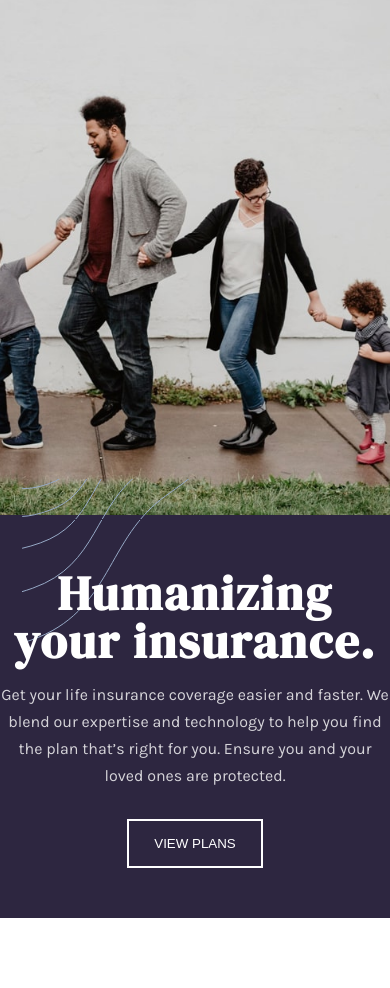
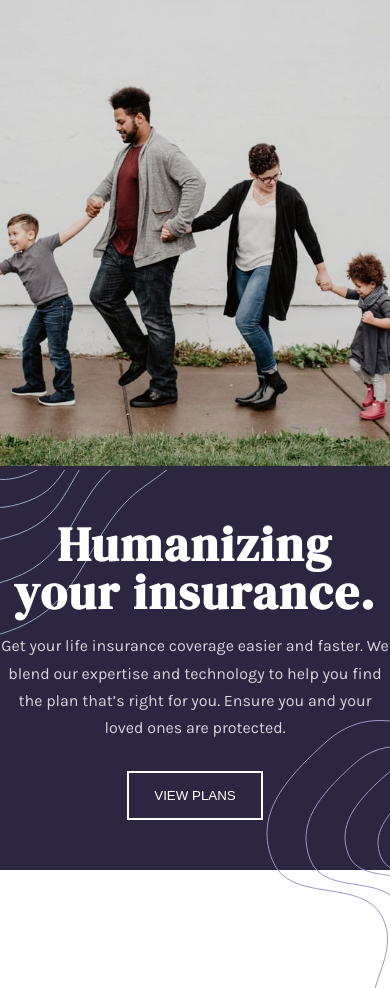
Before and after one commit to scarx2001/insur-landing, a plain HTML site: page insur-landing/index.html in a window 390 px wide. Shown: the part 65-1053 px from the top of the page. Drawn offline with Linux system fonts and the light colour scheme.

Commit message:
fixing-mobile-patterns/ SCARX-T-3

```diff
--- a/insur-landing/index.html
+++ b/insur-landing/index.html
@@ -44,7 +44,7 @@
     <section class="purple-background">
       <div class="container">
         <div class="flex align-start reverse-mobile">
-          <div style="position: relative; z-index: 2">
+          <div class="mobile-pattern" style="position: relative; z-index: 2">
             <h1 class="line-top">
               Humanizing <br />
               your insurance.
@@ -68,7 +68,7 @@
       </div>
     </section>
     <section class="container">
-      <h2 class="line-top line-violet">We’re different</h2>
+      <h2 class="line-top2 line-violet">We’re different</h2>
       <div class="flex">
         <div class="title">
           <img src="./images/icon-snappy-process.svg" alt="snappy-process" />
@@ -111,7 +111,7 @@
         </a>
       </div>
     </section>
-    <footer>
+    <footer class="footer-pattern">
       <div class="footer-container">
         <div class="flex border-bottom">
           <div>
--- a/insur-landing/style.css
+++ b/insur-landing/style.css
@@ -38,6 +38,15 @@ p {
   margin-bottom: 30px;
 }
 .line-top::before {
+  content: "";
+  height: 1px;
+  width: 150px;
+  background-color: #fff;
+  position: absolute;
+  top: 0;
+  left: 0;
+}
+.line-top2::before {
   content: "";
   height: 1px;
   width: 150px;
@@ -274,7 +283,7 @@ footer li a:hover {
     width: 100%;
   }
   .line-top::before {
-    background-color: var(--dark-violet);
+    display: none;
   }
   .container {
     padding: 0;
@@ -287,32 +296,74 @@ footer li a:hover {
     margin-bottom: 150px;
   }
   footer::before {
+    display: none;
+  }
+  .footer-pattern {
+    background-repeat: no-repeat;
+  }
+  .footer-pattern::after {
+    content: "";
     background-image: url(./images/bg-pattern-footer-mobile.svg);
+    position: absolute;
+    bottom: 0;
+    right: 0;
+    background-repeat: no-repeat;
+    background-position: top left;
+    height: 100%;
+    width: 100%;
+    background-position-y: -50px;
   }
   .btn-mob {
     margin-bottom: 50px;
   }
-  .bg-purpel {
-  }
+
   .bg-purpel::before {
     background-repeat: no-repeat;
     background-image: url(./images/bg-pattern-how-we-work-mobile.svg);
   }
+
   .img {
     margin-bottom: 0;
     width: 100%;
   }
   .mdx {
     display: inline-block;
-    margin-left: -40px;
+
+    width: 100%;
 
     max-width: calc(100% + 40px);
   }
+
+  .mobile-pattern {
+    background-repeat: no-repeat;
+  }
+  .mobile-pattern::after {
+    content: "";
+    background-image: url(./images/bg-pattern-intro-left-mobile.svg);
+    position: absolute;
+    top: 0;
+    right: 0;
+    background-repeat: no-repeat;
+    background-position: top left;
+    height: 100%;
+    z-index: -1;
+    width: 100%;
+  }
+  .mobile-pattern::before {
+    content: "";
+    background-image: url(./images/bg-pattern-intro-right-mobile.svg);
+    position: absolute;
+    top: 250px;
+    right: 0;
+    background-repeat: no-repeat;
+    background-position: top right;
+    height: 100%;
+    z-index: -1;
+    width: 100%;
+  }
+
   .purple-background::after {
-    background-image: url(./images/bg-pattern-intro-left-mobile.svg);
-    top: 482px;
-
-    right: 200px;
+    display: none;
   }
   .purple-background::before {
     display: none;
```
